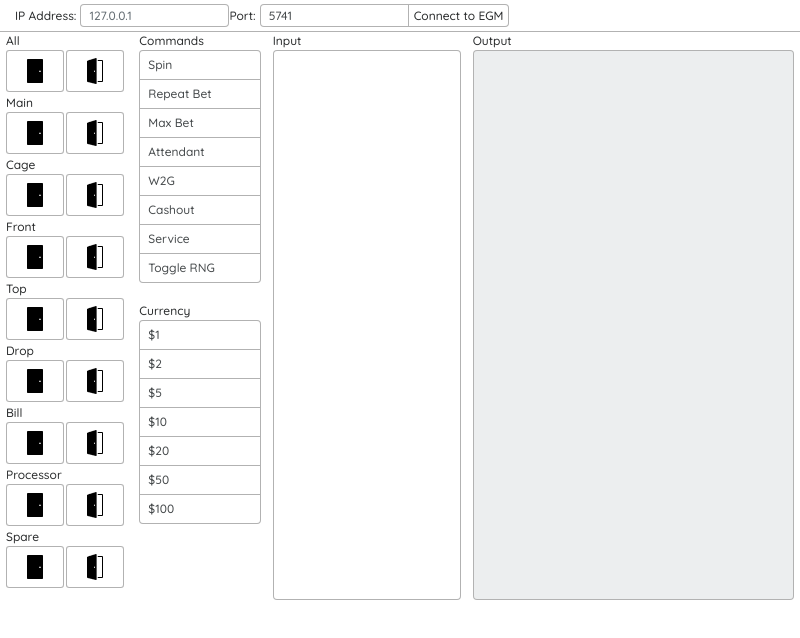
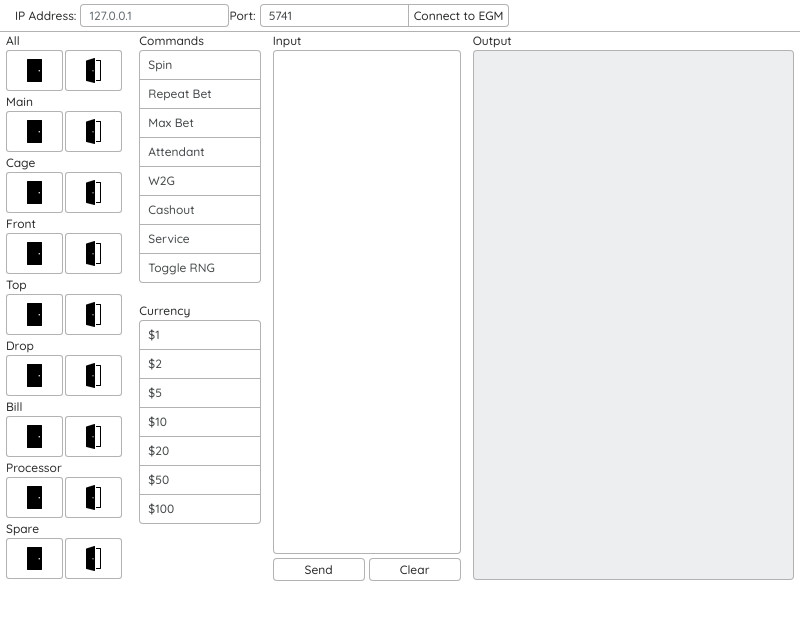
Before and after one commit to 11kyle/telnet-application, an Electron app: page index.html in a window 800 px wide. Drawn offline with nearby package versions, Linux system fonts and the light colour scheme.

Commit message:
Added Send and Clear buttons to the UI

```diff
--- a/index.html
+++ b/index.html
@@ -63,9 +63,17 @@
 					<p>Input</p>
 					<textarea id="input" class="form-control">{{ input }}</textarea>
 				</div>
-			</div>
+        <div class="row input-area-btns">
+          <div class="col-sm-6">
+            <button class="btn btn-secondary btn-block" type="button">Send</button>
+          </div>
+          <div class="col-sm-6">
+            <button class="btn btn-secondary btn-block" type="button">Clear</button>
+          </div>
+        </div>
+      </div>
 			<div class="col-sm-5">
-				<div class="input-area">
+				<div class="output-area">
 					<p>Output</p>
 					<textarea id="output" class="form-control" disabled>{{ output }}</textarea>
 				</div>
--- a/main.js
+++ b/main.js
@@ -15,7 +15,7 @@ let mainWindow
 
 function createWindow () {
   // Create the browser window.
-  mainWindow = new BrowserWindow({width: 800, height: 627})
+  mainWindow = new BrowserWindow({width: 800, height: 608})
 
   // and load the index.html of the app.
   mainWindow.loadURL(url.format({
@@ -26,7 +26,7 @@ function createWindow () {
 
 
   // Open the DevTools.
-  // mainWindow.webContents.openDevTools()
+  mainWindow.webContents.openDevTools()
 
   // Emitted when the window is closed.
   mainWindow.on('closed', function () {
--- a/style.css
+++ b/style.css
@@ -25,14 +25,25 @@ p {
   font-size: 12px;
 }
 img {
-  max-width: 26px;
+  max-width: 25px;
   margin: 4px 10px;
 }
 textarea.form-control {
-  height: 550px;
+  height: 530px;
   font-size: 12px;
   resize: none;
   border: 1px solid rgba(0,0,0,.3);
+}
+#input {
+  height: 504px;
+  margin-bottom: 4px;
+}
+.input-area-btns > .col-sm-6:first-child {
+  padding-right: 2px;
+
+}
+.input-area-btns > .col-sm-6:last-child {
+  padding-left: 2px;
 }
 .list-group-item {
   padding: 5px 8px;
```
